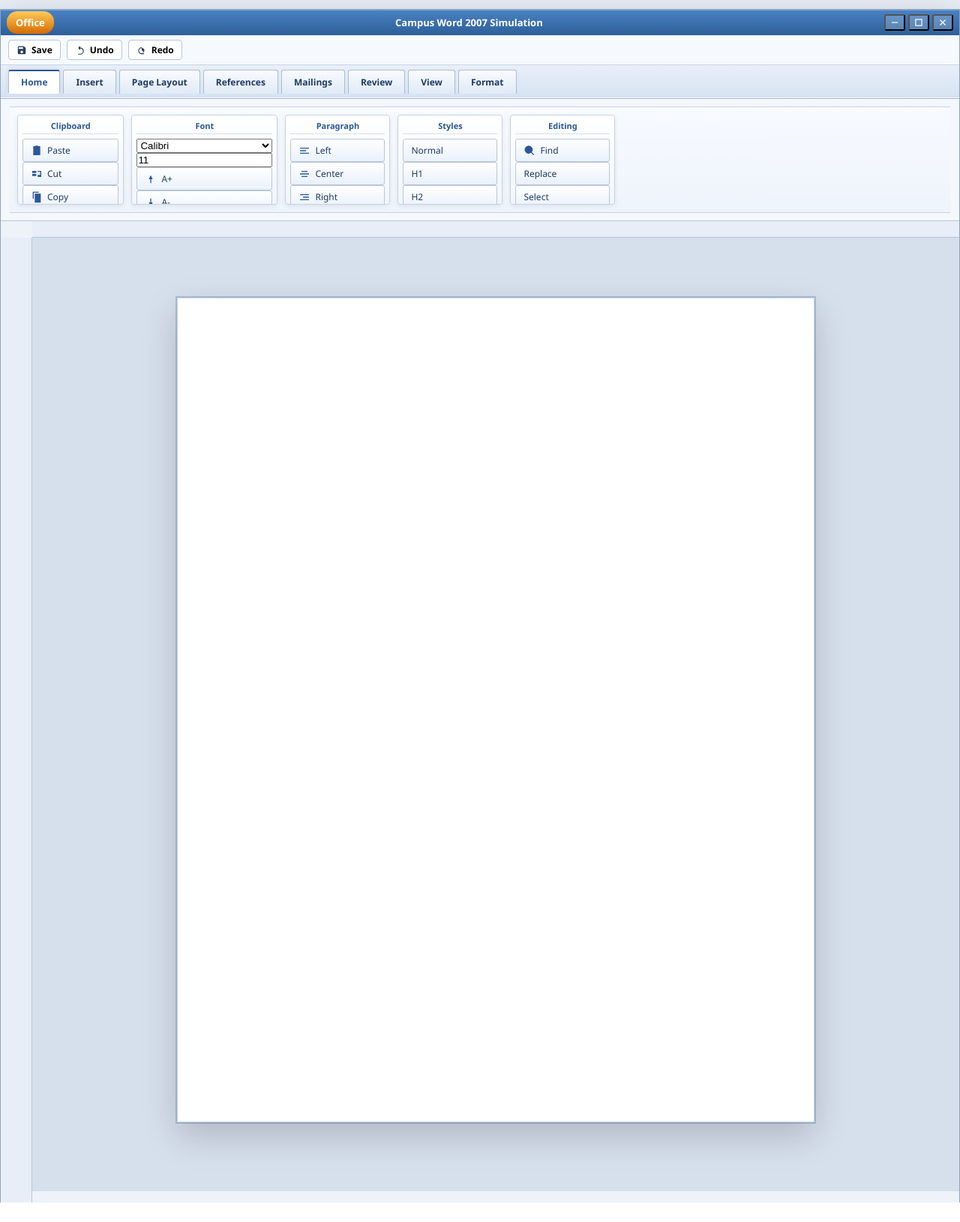
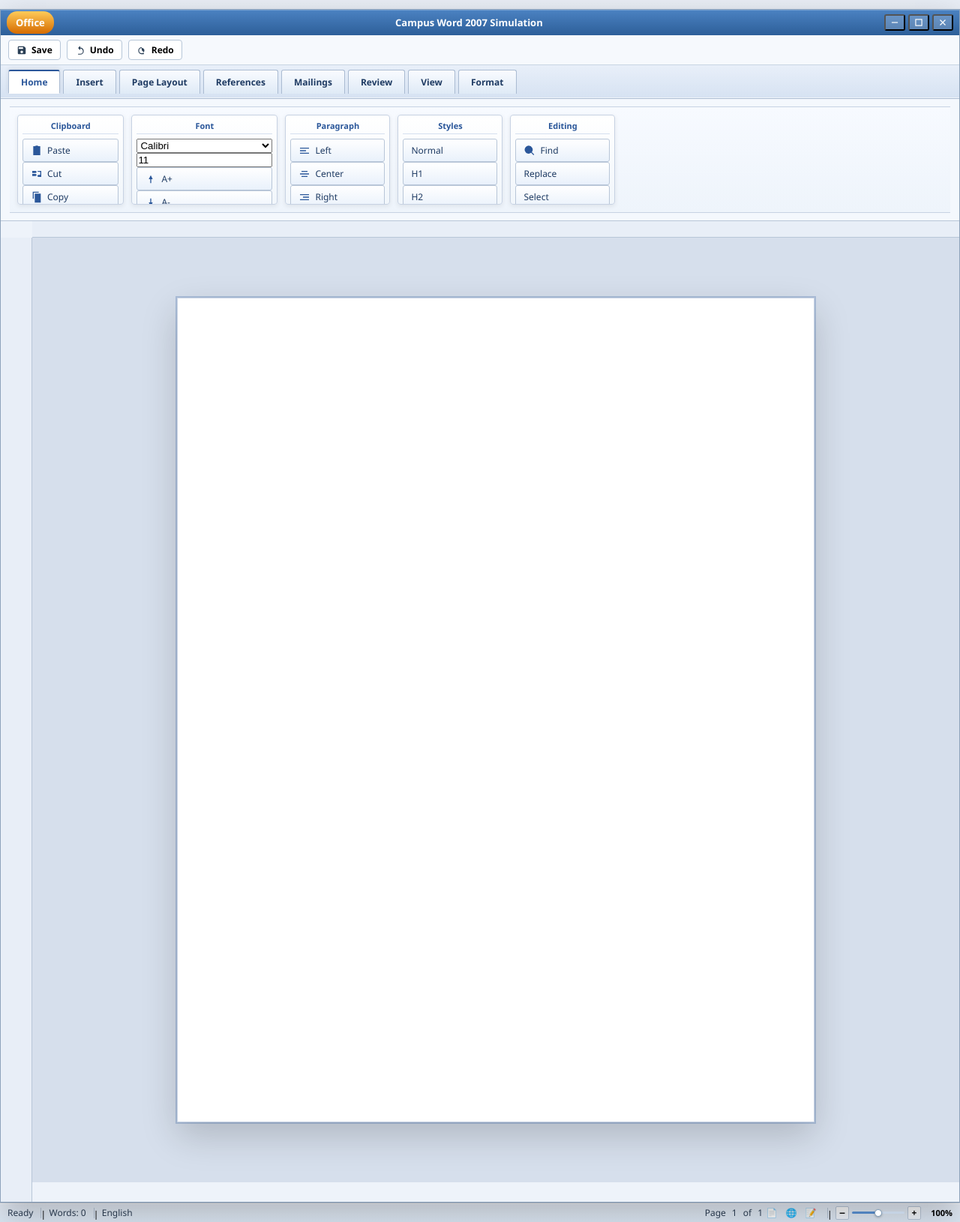
Before and after one commit to Selvandieumeme/fondationbackupspirituelmeme, a PHP site: page /campusword2007simulation.html in a window 1280 px wide. Shown: the whole page at 75% size. Before the commit the page ends 1604 px from the top, so only its background shows below. Run offline with PHP 8.4, Linux system fonts and the light colour scheme.

Commit message:
Update campusword2007simulation.css

```diff
--- a/campusword2007simulation.css
+++ b/campusword2007simulation.css
@@ -2009,77 +2009,42 @@ body{
 
 
 
-
-
-
-
-
-
-
-
-
-
-
-/* =========================================================
-   CAMPUS WORD — APP FRAME FINAL BOUNDARY
-========================================================= */
-
-html,
-body{
-
-    width:100%;
-    height:100%;
-
-    margin:0;
-    padding:0;
-
-    overflow:hidden;
-
-}
-
-
-#cwWindow{
-
-    width:100%;
-    height:100dvh;
-
-    display:flex;
-    flex-direction:column;
-
-    overflow:hidden;
-
-}
-
-
-/* EVERYTHING ABOVE STATUS BAR */
-#cwWorkspace{
-
-    flex:1;
-    min-height:0;
-
-    overflow:hidden;
-
-}
-
-
-/* ONLY DOCUMENT NAVIGATION */
-
-#cwWorkspaceScroll{
-
-    flex:1;
-
-    overflow-y:auto;
-    overflow-x:hidden;
-
-}
-
-
-/* LAST PIXEL OF THE APP */
+/* =========================================================
+   CAMPUS WORD — STATUS BAR HORIZONTAL SCROLL
+   ISOLATED FOOTER ONLY PATCH
+========================================================= */
 
 #cwStatusBar{
 
+    display:flex;
+
+    overflow-x:auto;
+    overflow-y:hidden;
+
+    white-space:nowrap;
+
+    -webkit-overflow-scrolling:touch;
+
+    touch-action:pan-x;
+
+}
+
+
+/* KEEP STATUS CONTENT IN ONE LINE */
+
+#cwStatusLeft,
+#cwStatusCenter,
+#cwStatusRight{
+
     flex-shrink:0;
 
-    width:100%;
-
-}
+}
+
+
+/* HIDE UGLY SCROLLBAR (OPTIONAL) */
+
+#cwStatusBar::-webkit-scrollbar{
+
+    height:4px;
+
+}
```
